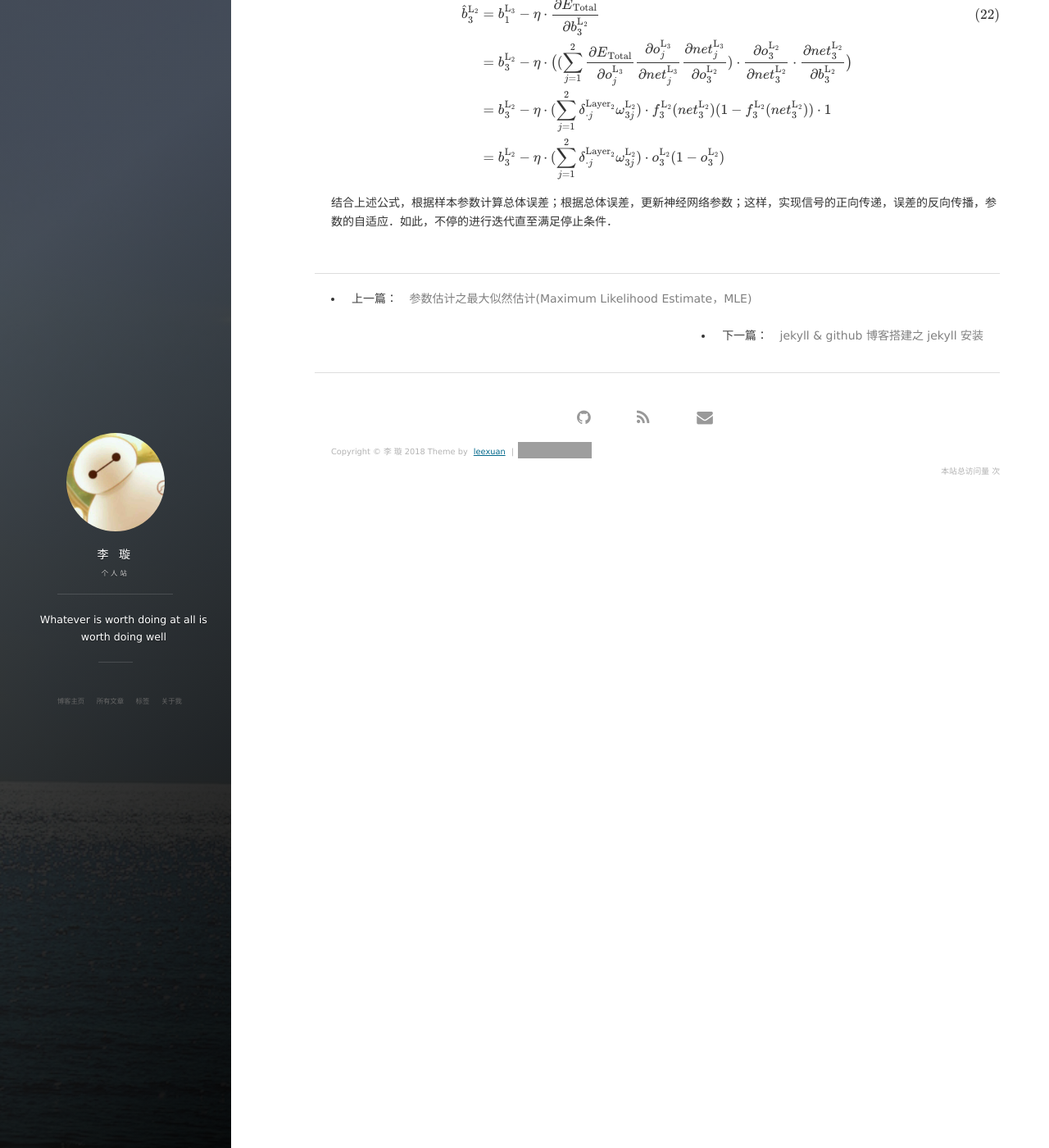
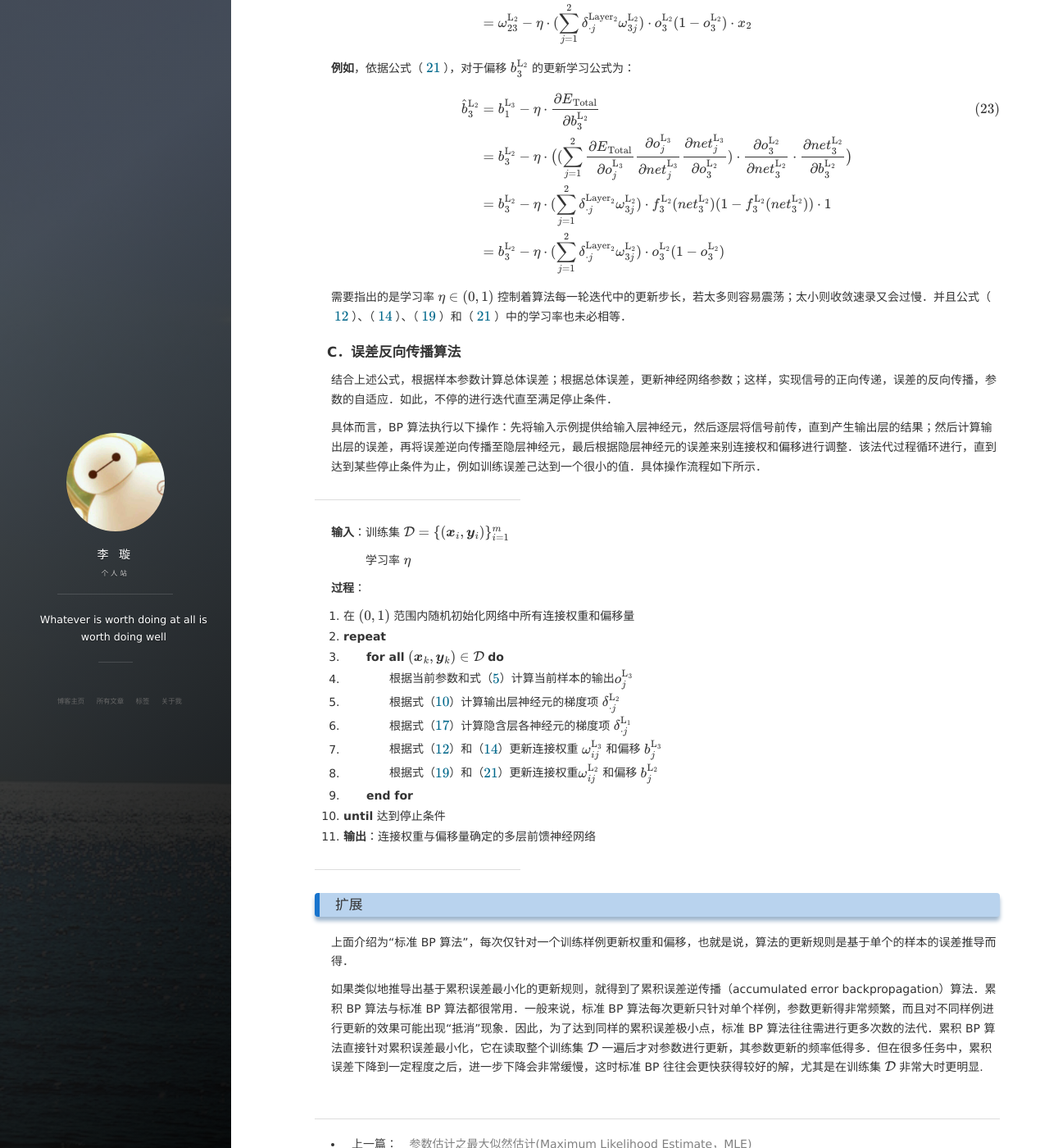
Before and after one commit to leexuan/leexuan.github.io, a Jekyll site: the page built from _posts/2016-09-07-MachineLearning_BackPropagationNeuralNetworks.md, in a window 1280 px wide and 1400 px high, scrolled down 4641 px. Shown: the whole window at 82% size. Built offline with Jekyll 4.4.1, drawn with Linux system fonts in a browser that asks for light colours; nearby versions of some CDN libraries; formulas are drawn with MathJax 3; comment, search, counter and statistics services are not loaded; some of the changed text lies outside the part shown; grey boxes are pictures that could not be loaded.

Commit message:
Modified.

```diff
--- a/_posts/2016-09-07-MachineLearning_BackPropagationNeuralNetworks.md
+++ b/_posts/2016-09-07-MachineLearning_BackPropagationNeuralNetworks.md
@@ -24,7 +24,7 @@ BP&nbsp;神经网络的计算包括两个过程：正向计算和反向计算。
 ![](/images/posts/2016-09-07-MachineLearning_BackPropagationNeuralNetworks/BPDemo.png){:height="450px" width="900px"}
 
 
-如图所示三层神经网络：输入层&nbsp;$Layer_1$、隐含层&nbsp;$Layer_2$、输出层&nbsp;$Layer_3$．输入层包括三个神经元，即输入为&nbsp;$\boldsymbol{x}=\lbrace x_1,x_2,x_3 \rbrace$，样本数据集为&nbsp;$$\mathcal{D}=\lbrace (\boldsymbol{x}_i,y_i)\rbrace$$，目标输出为&nbsp;$$o^{\text{T}}_1$$&nbsp;和&nbsp;$$o^{\text{T}}_2$$．$$\omega^{\text{L}_k}_{ij}$$&nbsp;为第&nbsp;$$k-1$$&nbsp;层的第&nbsp;$$i$$&nbsp;个神经元到第&nbsp;$$k$$&nbsp;层的第&nbsp;$$j$$&nbsp;个神经元之间的权重．$$\boldsymbol{b}^{\text{L}_k}=\{b^{\text{L}_k}_{i}\}$$&nbsp;为第&nbsp;$$k$$&nbsp;层神经元偏移量集合，$$b^{\text{L}_k}_{i}$$&nbsp;为第&nbsp;$$k$$&nbsp;层第&nbsp;$$i$$&nbsp;个神经元的偏移量．$$net^{\text{L}_k}_{i}$$&nbsp;表示第&nbsp;$$k$$&nbsp;层网络的第&nbsp;$$i$$&nbsp;个神经元的输入，$$o^{\text{L}_k}_{i}$$&nbsp;表示第&nbsp;$$k$$&nbsp;层网络的第&nbsp;$$i$$&nbsp;个神经元的输出，$$f^{\text{L}_k}_{i}(\cdot)$$&nbsp;表示第&nbsp;$k$&nbsp;层网络的第&nbsp;$i$&nbsp;个神经元的激活函数．
+如图所示三层神经网络：输入层&nbsp;$Layer_1$、隐含层&nbsp;$Layer_2$、输出层&nbsp;$Layer_3$．输入层包括三个神经元，即输入为&nbsp;$\boldsymbol{x}=\lbrace x_1,x_2,x_3 \rbrace$，输出为&nbsp;$\boldsymbol{y}=\lbrace o_1,o_2 \rbrace$．样本数据集为&nbsp;$$\mathcal{D}=\lbrace (\boldsymbol{x}_i,\boldsymbol{y}_i)\rbrace_{i=1}^{m}$$，$$\boldsymbol{x}_i \in \mathbb{R}^3$$，$$\boldsymbol{y}_i \in \mathbb{R}^2$$，目标输出为&nbsp;$$o^{\text{T}}_1$$&nbsp;和&nbsp;$$o^{\text{T}}_2$$．$$\omega^{\text{L}_k}_{ij}$$&nbsp;为第&nbsp;$$k-1$$&nbsp;层的第&nbsp;$$i$$&nbsp;个神经元到第&nbsp;$$k$$&nbsp;层的第&nbsp;$$j$$&nbsp;个神经元之间的权重．$$\boldsymbol{b}^{\text{L}_k}=\{b^{\text{L}_k}_{i}\}$$&nbsp;为第&nbsp;$$k$$&nbsp;层神经元偏移量集合，$$b^{\text{L}_k}_{i}$$&nbsp;为第&nbsp;$$k$$&nbsp;层第&nbsp;$$i$$&nbsp;个神经元的偏移量．$$net^{\text{L}_k}_{i}$$&nbsp;表示第&nbsp;$$k$$&nbsp;层网络的第&nbsp;$$i$$&nbsp;个神经元的输入，$$o^{\text{L}_k}_{i}$$&nbsp;表示第&nbsp;$$k$$&nbsp;层网络的第&nbsp;$$i$$&nbsp;个神经元的输出，$$f^{\text{L}_k}_{i}(\cdot)$$&nbsp;表示第&nbsp;$k$&nbsp;层网络的第&nbsp;$i$&nbsp;个神经元的激活函数．
 
 假设采用常见的激活函数&nbsp;sigmoid&nbsp;函数：
 \begin{equation}
@@ -49,7 +49,7 @@ net^{\text{L}_3}_{j} = \sum_{i=1}^{3}{\omega^{\text{L}_2}_{ij} \times o^{\text{L
 
 第&nbsp;$$\text{L}_i$$&nbsp;层的第&nbsp;$$j$$&nbsp;个神经元的输出：
 
- $$\begin{equation}
+ $$\begin{equation}\label{eqn:output of BP neural networks}
  o^{\text{L}_i}_{j} = f^{\text{L}_i}_{j}{(net^{\text{L}_i}_j)} = \frac{1}{1+e^{-net^{\text{L}_i}_j}}
  \end{equation}$$
 
@@ -61,7 +61,11 @@ E_{\text{Total}} = \frac{1}{2}\sum_{j=1}^{2}{(o^{\text{T}}_j - o^{\text{L}_3}_{j
 
 总误差为是关于&nbsp;$$o^{\text{L}_3}_{1}$$&nbsp;和&nbsp;$$o^{\text{L}_3}_{2}$$&nbsp;的函数．
 
+BP&nbsp;算法基于梯度下降（gradient descent）策略，以目标的负梯度方向对参数进行调整．它是一个迭代学习算法，在迭代的每一轮中采用广义的感知机学习 规则对参数进行更新估计，任一参数&nbsp;$v$&nbsp;的更新估计式为
 
+$$\begin{equation}
+v \leftarrow v + \Delta v
+\end{equation}$$
 
 #### **A．$Layer_2$&nbsp;与&nbsp;$Layer_3$&nbsp;间参数调整**
 调整&nbsp;$Layer_2$&nbsp;与&nbsp;$Layer_3$&nbsp;间的权重&nbsp;$$\omega^{\text{L}_2}_{ij}$$．总误差对&nbsp;$$\omega^{\text{L}_2}_{ij}$$&nbsp;的偏导数为：
@@ -81,7 +85,7 @@ $$\begin{equation}
 
 可以看出，&nbsp;$Layer_2$&nbsp;层第&nbsp;$i$&nbsp;个神经元与&nbsp;$Layer_3$&nbsp;层第&nbsp;$j$&nbsp;个神经元间权重的梯度项是与&nbsp;$i$&nbsp;无关的，故连接至&nbsp;$Layer_3$&nbsp;层第&nbsp;$j$&nbsp;个神经元相对应的权重的梯度项均为&nbsp;$$\delta^{\text{L}_2}_{ij}$$，用&nbsp;$$\delta^{\text{L}_2}_{\cdot j}$$&nbsp;表示，
 
-$$\begin{equation}
+$$\begin{equation}\label{eqn:Gradient computation between L2 and L3}
 \delta^{\text{L}_2}_{\cdot j} = \delta^{\text{L}_2}_{ij} = -(o^{\text{T}}_{j} - o^{\text{L}_3}_{j}) \cdot o^{\text{L}_3}_{j}(1 - o^{\text{L}_3}_{j})
 \end{equation}$$
 
@@ -157,7 +161,7 @@ $$\begin{align}
 
 可以看出，&nbsp;$Layer_1$&nbsp;层第&nbsp;$i$&nbsp;个神经元与&nbsp;$Layer_2$&nbsp;层第&nbsp;$j$&nbsp;个神经元间权重的梯度项是与&nbsp;$i$&nbsp;无关的，故连接至&nbsp;$Layer_2$&nbsp;层第&nbsp;$j$&nbsp;个神经元相对应的权重的梯度向均为&nbsp;$$\delta^{\text{L}_1}_{ij}$$，用&nbsp;$$\delta^{\text{L}_1}_{\cdot j}$$&nbsp;表示，
 
-$$\begin{equation}
+$$\begin{equation}\label{eqn:Gradient computation between L1 and L2}
 \delta^{\text{L}_1}_{\cdot j} = \delta^{\text{L}_1}_{ij} = (\sum_{k=1}^{2}{\delta^{\text{Layer}_2}_{\cdot k} \omega^{\text{L}_2}_{3k}}) \cdot o^{\text{L}_2}_{j}(1 - o^{\text{L}_2}_{j})
 \end{equation}$$
 
@@ -211,8 +215,38 @@ $$\begin{align}\label{eq1:description}
 &= b^{\text{L}_2}_{3} - \eta \cdot (\sum_{j=1}^{2}{\delta^{\text{Layer}_2}_{\cdot j} \omega^{\text{L}_2}_{3j}}) \cdot o^{\text{L}_2}_{3}(1 - o^{\text{L}_2}_{3}) \nonumber
 \end{align}$$
 
+需要指出的是学习率&nbsp;$\eta \in (0,1)$&nbsp;控制着算法每一轮迭代中的更新步长，若太多则容易震荡；太小则收敛速录又会过慢．并且公式（\ref{eqn:Self-updating formular for weights between L2 and L3}）、（\ref{eqn:Self-updating formular for bias in L3}）、（\ref{eqn:Self-updating formular for weights between L1 and L2}）和（\ref{eqn:Self-updating formular for bias in L2}）中的学习率也未必相等．
+
+#### **C．误差反向传播算法**
 结合上述公式，根据样本参数计算总体误差；根据总体误差，更新神经网络参数；这样，实现信号的正向传递，误差的反向传播，参数的自适应．如此，不停的进行迭代直至满足停止条件．
 
+具体而言，BP&nbsp;算法执行以下操作：先将输入示例提供给输入层神经元，然后逐层将信号前传，直到产生输出层的结果；然后计算输出层的误差，再将误差逆向传播至隐层神经元，最后根据隐层神经元的误差来别连接权和偏移进行调整．该法代过程循环进行，直到达到某些停止条件为止，例如训练误差己达到一个很小的值．具体操作流程如下所示．
+
+------
+ **输入**：训练集 $$\mathcal{D}=\lbrace (\boldsymbol{x}_i,\boldsymbol{y}_i)\rbrace_{i=1}^{m}$$
+
+　　　学习率&nbsp;$\eta$
+
+**过程**：
+
+1. 在&nbsp;$(0,1)$&nbsp;范围内随机初始化网络中所有连接权重和偏移量
+2. **repeat**
+3. 　　**for all**&nbsp;$$(\boldsymbol{x}_k,\boldsymbol{y}_k) \in \mathcal{D}$$&nbsp;**do**
+4. 　　　　根据当前参数和式（\ref{eqn:output of BP neural networks}）计算当前样本的输出$$o^{\text{L}_3}_{j}$$
+5. 　　　　根据式（\ref{eqn:Gradient computation between L2 and L3}）计算输出层神经元的梯度项&nbsp;$$\delta^{\text{L}_2}_{\cdot j}$$&nbsp;
+6. 　　　　根据式（\ref{eqn:Gradient computation between L1 and L2}）计算隐含层各神经元的梯度项&nbsp;$$\delta^{\text{L}_1}_{\cdot j}$$
+7. 　　　　根据式（\ref{eqn:Self-updating formular for weights between L2 and L3}）和（\ref{eqn:Self-updating formular for bias in L3}）更新连接权重&nbsp;$$\omega^{\text{L}_3}_{ij}$$&nbsp;和偏移&nbsp;$$b^{\text{L}_3}_{j}$$
+8. 　　　　根据式（\ref{eqn:Self-updating formular for weights between L1 and L2}）和（\ref{eqn:Self-updating formular for bias in L2}）更新连接权重$$\omega^{\text{L}_2}_{ij}$$&nbsp;和偏移&nbsp;$$b^{\text{L}_2}_{j}$$&nbsp;
+8. 　　**end for**
+9. **until**&nbsp;达到停止条件
+10. **输出**：连接权重与偏移量确定的多层前馈神经网络
+
+------
+
+### 扩展
+上面介绍为“标准&nbsp;BP&nbsp;算法”，每次仅针对一个训练样例更新权重和偏移，也就是说，算法的更新规则是基于单个的样本的误差推导而得．
+
+如果类似地推导出基于累积误差最小化的更新规则，就得到了累积误差逆传播（accumulated error backpropagation）算法．累积&nbsp;BP&nbsp;算法与标准&nbsp;BP&nbsp;算法都很常用．一般来说，标准&nbsp;BP&nbsp;算法每次更新只针对单个样例，参数更新得非常频繁，而且对不同样例进行更新的效果可能出现“抵消”现象．因此，为了达到同样的累积误差极小点，标准&nbsp;BP&nbsp;算法往往需进行更多次数的法代．累积&nbsp;BP&nbsp;算法直接针对累积误差最小化，它在读取整个训练集&nbsp;$$\mathcal{D}$$&nbsp;一遍后才对参数进行更新，其参数更新的频率低得多．但在很多任务中，累积误差下降到一定程度之后，进一步下降会非常缓慢，这时标准&nbsp;BP&nbsp;往往会更快获得较好的解，尤其是在训练集&nbsp;$$\mathcal{D}$$&nbsp;非常大时更明显.
 
 <!--
 -->
```
